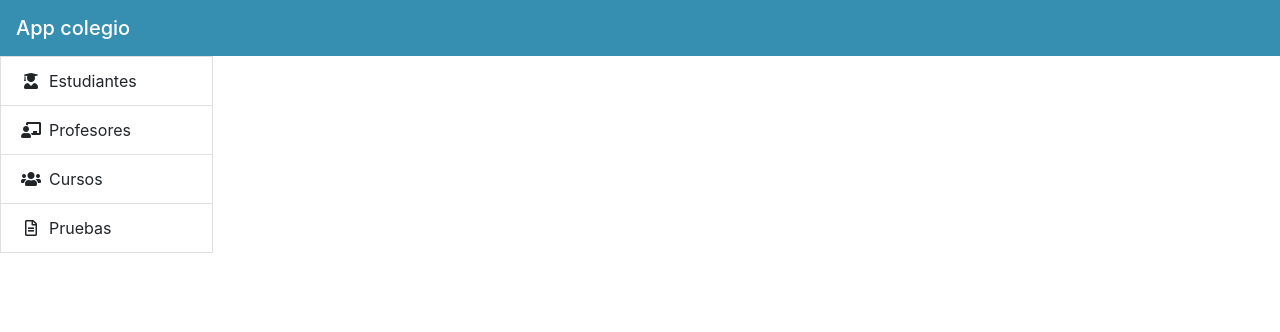
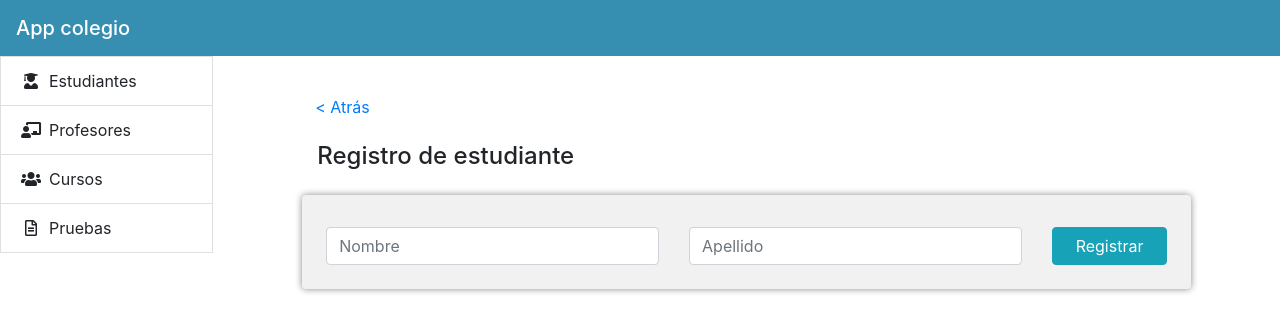
Before and after one commit to tinytini12/school-app-ebconsulting, an Angular app: page /new-student in a window 1280 px wide. Before the commit this address led to /. Shown: the top 332 px of the page. Built offline with nearby package versions, Linux system fonts and the light colour scheme.

Commit message:
Agregar y editar estudiante

```diff
--- a/src/app/app-routing.module.ts
+++ b/src/app/app-routing.module.ts
@@ -6,6 +6,8 @@ import { HttpClientModule } from '@angular/common/http';
 const routes: Routes = [
   { path: '', loadChildren: './student/student-routing.module#StudentRoutingModule' },
   { path: 'student', loadChildren: './student/student-routing.module#StudentRoutingModule' },
+  { path: 'new-student', loadChildren: './student/student-form/student-form-routing.module#StudentFormRoutingModule' },
+  { path: 'edit-student', loadChildren: './student/student-form/student-form-routing.module#StudentFormRoutingModule' },
   { path: 'test', loadChildren: './test/test-routing.module#TestRoutingModule' },
   { path: 'teacher', loadChildren: './teacher/teacher-routing.module#TeacherRoutingModule' },
   { path: 'course', loadChildren: './course/course-routing.module#CourseRoutingModule' }
--- a/src/app/shared/services/all.service.ts
+++ b/src/app/shared/services/all.service.ts
@@ -13,12 +13,16 @@ export class AllService {
     return this.http.get(API_URL + resource).toPromise();
   }
 
+  getById(resource: string, id: number): Promise<any> {
+    return this.http.get(API_URL + resource + '/' + id).toPromise();
+  }
+
   post(resource: string, body: any) {
-    return this.http.post(API_URL + resource, body);
+    return this.http.post(API_URL + resource, body).toPromise();
   }
 
   put(resource: string, body: any) {
-    return this.http.put(API_URL + resource, body);
+    return this.http.put(API_URL + resource, body).toPromise();
   }
 
   delete(resource: string, id: number) {
--- /dev/null
+++ b/src/app/student/student-form/student-form.component.html
@@ -0,0 +1,28 @@
+<div class="row mt-3">
+  <div class="col-10 offset-1 mb-3 px-0">
+    <button type="button" class="btn btn-link" (click)="goBack()">
+      < Atrás</button> </div> <div class="col-10 offset-1 mb-3">
+        <h4>{{(id === undefined) ? 'Registro' : 'Edición'}} de estudiante</h4>
+  </div>
+  <div class="col-10 offset-1 custom-form p-4">
+    <form class="mt-2" [formGroup]="form" (ngSubmit)="save(form.value)">
+      <div class="row">
+        <div class="col">
+          <input type="text" class="form-control" placeholder="Nombre" formControlName="name">
+          <div class="inputError" *ngIf="form.get('name').touched && !form.get('name').valid">
+            Nombre inválido</div>
+        </div>
+        <div class="col">
+          <input type="text" class="form-control" placeholder="Apellido" formControlName="lastname">
+          <div class="inputError" *ngIf="form.get('lastname').touched && !form.get('lastname').valid">
+            Apellido inválido</div>
+        </div>
+        <div class="col-2">
+          <button type="submit" class="btn btn-info btn-block"
+            [disabled]="buttonLoading">{{(id === undefined) ? 'Registrar' : 'Guardar Cambios'}} <i
+              class="fas fa-spinner fa-spin ml-2" *ngIf="buttonLoading"></i></button>
+        </div>
+      </div>
+    </form>
+  </div>
+</div>
--- /dev/null
+++ b/src/app/student/student-form/student-form.component.ts
@@ -0,0 +1,107 @@
+import { Component, OnInit } from '@angular/core';
+import { FormGroup, FormBuilder, Validators } from '@angular/forms';
+import { Location } from '@angular/common';
+import { AllService } from '../../shared/services/all.service';
+import Swal from 'sweetalert2';
+import { ActivatedRoute } from '@angular/router';
+
+@Component({
+  selector: 'app-student-form',
+  templateUrl: './student-form.component.html',
+  styleUrls: ['./student-form.component.scss']
+})
+export class StudentFormComponent implements OnInit {
+  form: FormGroup;
+  buttonLoading = false;
+  id: number;
+
+  constructor(
+    private fb: FormBuilder,
+    private location: Location,
+    private allService: AllService,
+    private activatedRoute: ActivatedRoute) {
+    this.formInit(null, null);
+
+    if (this.activatedRoute.snapshot.params.id !== undefined) {
+      this.id = this.activatedRoute.snapshot.params.id;
+
+      this.loadStudentData();
+    }
+  }
+
+  ngOnInit() {
+  }
+
+  goBack() {
+    this.location.back();
+  }
+
+  formInit(name, lastname) {
+    this.form = this.fb.group({
+      name: [name, Validators.required],
+      lastname: [lastname, Validators.required]
+    });
+  }
+
+  save(formValues) {
+    Object.keys(this.form.controls).forEach(element => {
+      this.form.controls[element].markAsTouched();
+    });
+
+    if (this.form.valid) {
+      this.buttonLoading = true;
+      const body: any = {
+        name: formValues.name.trim(),
+        lastname: formValues.lastname.trim()
+      };
+
+      if (this.id === undefined) {
+        this.allService.post('student', body).then(() => {
+          Swal.fire({
+            title: 'Estudiante registrado correctamente',
+            type: 'success',
+            toast: true,
+            position: 'bottom-end',
+            showConfirmButton: false,
+            timer: 2500
+          });
+          this.buttonLoading = false;
+          this.goBack();
+        }, e => {
+          this.buttonLoading = false;
+          Swal.fire({
+            title: 'Error al registrar',
+            type: 'error',
+            toast: true,
+            position: 'bottom-end',
+            showConfirmButton: false,
+            timer: 2500
+          });
+        });
+      } else {
+        body.id_student = this.id;
+
+        this.allService.put('student', body).then(() => {
+          Swal.fire({
+            title: 'Estudiante modificado correctamente',
+            type: 'success',
+            toast: true,
+            position: 'bottom-end',
+            showConfirmButton: false,
+            timer: 2500
+          });
+          this.buttonLoading = false;
+          this.goBack();
+        });
+      }
+    }
+
+  }
+
+  loadStudentData() {
+    this.allService.getById('student', this.id).then(data => {
+      this.formInit(data[0].name, data[0].lastname);
+    });
+  }
+
+}
--- a/src/app/student/student.component.html
+++ b/src/app/student/student.component.html
@@ -6,9 +6,11 @@
 
 <div class="row mb-3">
   <div class="col-10 offset-1 text-right">
-    <button type="button" class="btn btn-primary">Agregar estudiante</button>
+    <button type="button" class="btn btn-primary" routerLink="/new-student">Agregar estudiante</button>
   </div>
 </div>
+
+
 <div class="row mt-4" *ngIf="loading">
   <div class="col-12 text-center">
     <img src="../../assets/img/big_loading.gif">
@@ -47,7 +49,7 @@
           {{st.lastname}}
         </div>
         <div class="col-2 text-center">
-          <i class="far fa-edit mr-2"></i>
+          <i class="far fa-edit mr-2" routerLink="/edit-student/{{st.id_student}}"></i>
           <i class="far fa-trash-alt" (click)="delete(st.id_student)"></i>
         </div>
       </div>
--- a/src/scss/ui.scss
+++ b/src/scss/ui.scss
@@ -41,3 +41,20 @@
 .swal2-styled {
   margin: 0.3125em !important;
 }
+
+.custom-form {
+  background: $form-background;
+  border-radius: 4px;
+  box-shadow: 0px 0px 7px 0px #888888;
+}
+
+.inputError {
+  color: #721c24;
+  background-color: #f8d7da;
+  border-color: #f5c6cb;
+  padding: 2px 4px 4px 12px;
+  border-radius: 4px;
+  width: 100%;
+  font-size: 0.8rem;
+  margin-top: 0.2rem;
+}
--- a/src/scss/variables.scss
+++ b/src/scss/variables.scss
@@ -3,3 +3,5 @@ $active-menu: #9b9fa0;
 
 $primary-color: #368fb1;
 $secondary-color: #666869;
+
+$form-background: #f1f1f1;
```
Also changed, not shown: src/app/student/student-form/student-form-routing.module.ts (added, +22 -0 lines), src/app/student/student-form/student-form.component.scss (added), 1 other file (tests, documents, lock files or other folders).
